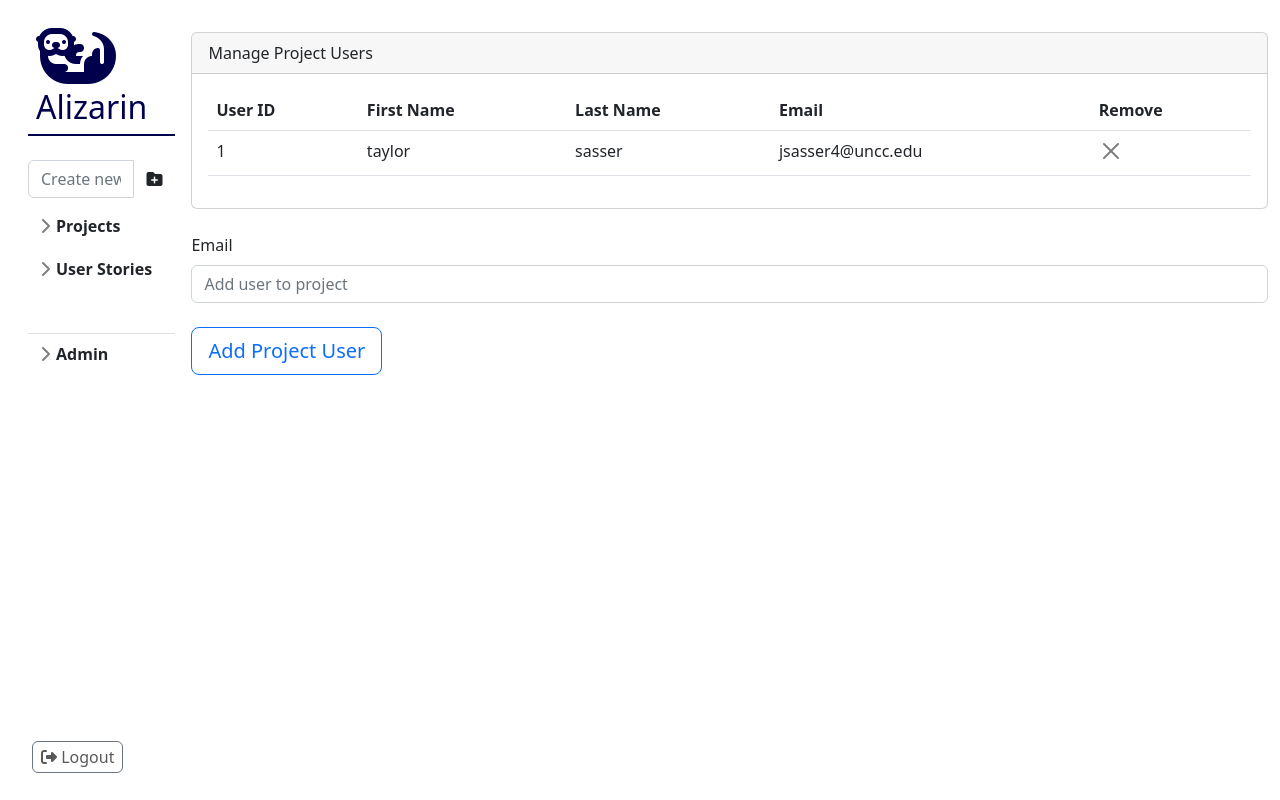
After one commit to jsasser4/Alizarin, a Flask app: page /users/1 in a window 1280 px wide. The commit adds this page. Run offline with Flask 3, Linux system fonts and the light colour scheme; a user stored in the database is signed in; data comes from the database, SQL or seed files in the repository; some libraries are stand-ins or nearby versions.

Commit message:
Add Sorting and Stories

```diff
--- a/app.py
+++ b/app.py
@@ -3,7 +3,7 @@ from flask import Flask, url_for, request, session, redirect
 from flask import render_template
 from bcrypt import hashpw, gensalt, checkpw
 from re import compile, sub
-from src.form import RegisterForm, LoginForm, ProjectForm, SprintForm, TaskForm
+from src.form import RegisterForm, LoginForm, ProjectForm, SprintForm, TaskForm, UserForm, UserStory
 from src import db
 from src.model.project import Project
 from src.model.sprint import Sprint
@@ -11,6 +11,7 @@ from src.model.task import Task
 from src.model.user import User
 from src.model.story import Story
 from src.model.login_attempt import LoginAttempt
+from sqlalchemy import asc, desc
 
 app = Flask(__name__)
 app.config['SQLALCHEMY_DATABASE_URI'] = 'sqlite:///flask_note_app.db'
@@ -22,6 +23,7 @@ db.init_app(app)
 @app.template_filter()
 def strftime(value, fmt="%H:%M %d-%m-%y"):
     return value.strftime(fmt)
+
 
 with app.app_context():
     db.create_all()
@@ -57,18 +59,24 @@ def login():
 @app.route('/project', methods=['POST', 'GET'])
 @app.route('/project/<project_id>', methods=['POST', 'GET'])
 def project(project_id=None):
+    sort_fn = lambda sprint: sprint.name
+    if 'sort' in request.args and request.args.get('sort') == 'date':
+        sort_fn = lambda sprint: sprint.created_at
+
     user = db.session.query(User).filter_by(user_id=session.get('user_id')).one()
     active_project = None
+    is_owner = False
     if project_id is not None:
         active_project = db.session.query(Project).filter_by(project_id=project_id).one()
+        active_project.sprints.sort(key=sort_fn)
+        is_owner = (active_project.created_by.user_id == user.user_id)
     elif len(user.projects) != 0:
         return redirect(url_for('project', project_id=user.projects[0].project_id))
-
     project_form = ProjectForm()
     sprint_form = SprintForm()
     task_form = TaskForm()
     return render_template("app/project.html", project_form=project_form, sprint_form=sprint_form, task_form=task_form,
-                           projects=user.projects, active_project=active_project)
+                           projects=user.projects, active_project=active_project, is_owner=is_owner)
 
 
 @app.route('/project/add', methods=['POST', 'GET'])
@@ -95,6 +103,7 @@ def sprint_add(project_id: int):
         return redirect(url_for('project', project_id=project_id))
     return redirect(url_for('project', project_id=project_id))
 
+
 @app.route('/sprint/delete/<project_id>/<sprint_id>', methods=['POST', 'GET'])
 def sprint_delete(project_id, sprint_id):
     sprint = db.session.query(Sprint).filter_by(sprint_id=sprint_id).one()
@@ -102,6 +111,7 @@ def sprint_delete(project_id, sprint_id):
         db.session.delete(sprint)
         db.session.commit()
     return redirect(url_for('project', project_id=project_id))
+
 
 @app.route('/task/add/<project_id>/<sprint_id>', methods=['POST', 'GET'])
 def task_add(project_id, sprint_id):
@@ -117,6 +127,7 @@ def task_add(project_id, sprint_id):
         return redirect(url_for('project', project_id=project_id))
     return redirect(url_for('project', project_id=project_id))
 
+
 @app.route('/task/delete/<project_id>/<task_id>', methods=['POST', 'GET'])
 def task_delete(project_id, task_id):
     task = db.session.query(Task).filter_by(task_id=task_id).one()
@@ -125,12 +136,81 @@ def task_delete(project_id, task_id):
         db.session.commit()
     return redirect(url_for('project', project_id=project_id))
 
+
 @app.route('/story/<project_id>', methods=['POST', 'GET'])
 def story(project_id):
+    project_form = ProjectForm()
+    user_story = UserStory()
     user = db.session.query(User).filter_by(user_id=session.get('user_id')).one()
-    stories = db.session.query(Story).filter_by(project_id=project_id).all()
+    active_project = db.session.query(Project).filter_by(project_id=project_id).one()
+    is_owner = (active_project.created_by.user_id is user.user_id)
+
+    return render_template("app/story.html",
+                           is_owner=is_owner,
+                           project_form=project_form,
+                           user_story=user_story,
+                           active_project=active_project,
+                           projects=user.projects)
+
+
+@app.route('/story/add/<project_id>', methods=['POST', 'GET'])
+def story_add(project_id):
+    user_story = UserStory()
+    active_project = db.session.query(Project).filter_by(project_id=project_id).one()
+
+    if user_story.validate_on_submit():
+        new_story = Story(content=request.form['content'])
+        db.session.add(new_story)
+        db.session.commit()
+        active_project.stories.append(new_story)
+        db.session.commit()
+    return redirect(url_for('story', project_id=project_id))
+
+
+@app.route('/story/delete/<project_id>/<story_id>', methods=['GET'])
+def story_delete(project_id, story_id):
+    s = db.session.query(Story).filter_by(story_id=story_id).one()
+    p = db.session.query(Project).filter_by(project_id=project_id).one()
+    p.stories.remove(s)
+    db.session.commit()
+    return redirect(url_for('story', project_id=project_id))
+
+
+@app.route('/users/<project_id>', methods=['POST', 'GET'])
+def users(project_id):
     project_form = ProjectForm()
-    return render_template("app/story.html", stories=stories, project_form=project_form, projects=user.projects)
+    user_form = UserForm()
+    user = db.session.query(User).filter_by(user_id=session.get('user_id')).one()
+    active_project = db.session.query(Project).filter_by(project_id=project_id).one()
+    is_owner = (active_project.created_by.user_id is user.user_id)
+    if not is_owner:
+        return redirect(url_for('project'))
+    return render_template("app/users.html",
+                           is_owner=is_owner,
+                           project_form=project_form,
+                           user_form=user_form,
+                           active_project=active_project,
+                           projects=user.projects)
+
+
+@app.route('/users/add/<project_id>', methods=['GET', 'POST'])
+def user_add(project_id):
+    user_form = UserForm()
+    p = db.session.query(Project).filter_by(project_id=project_id).one()
+    if user_form.validate_on_submit():
+        new_user = db.session.query(User).filter_by(email=request.form['email']).one()
+        p.users.append(new_user)
+        db.session.commit()
+    return redirect(url_for('project', project_id=project_id))
+
+
+@app.route('/users/delete/<project_id>/<user_id>', methods=['GET'])
+def user_remove(project_id, user_id):
+    p = db.session.query(Project).filter_by(project_id=project_id).one()
+    u = db.session.query(User).filter_by(user_id=user_id).one()
+    p.users.remove(u)
+    db.session.commit()
+    return redirect(url_for('project', project_id=project_id))
 
 
 @app.route('/register', methods=['POST', 'GET'])
--- a/src/form.py
+++ b/src/form.py
@@ -67,3 +67,17 @@ class TaskForm(FlaskForm):
     name = StringField('Task Name', validators=[Length(1, 32)])
     description = TextAreaField('Sprint Description', validators=[Length(1, 1024)])
     submit = SubmitField('Add task to Sprint')
+
+
+class UserForm(FlaskForm):
+    class Meta:
+        csrf = False
+    email = StringField('Email', [Email(message='Not a valid email address.'), DataRequired()])
+    submit = SubmitField('Add Project User')
+
+
+class UserStory(FlaskForm):
+    class Meta:
+        csrf = False
+    content = TextAreaField('Story Content', validators=[Length(1, 1024)])
+    submit = SubmitField('Create Project Story')
--- a/src/model/project.py
+++ b/src/model/project.py
@@ -13,6 +13,7 @@ class Project(db.Model):
     created_by = db.relationship('User')
 
     sprints = db.relationship("Sprint", back_populates="project")
+    stories = db.relationship("Story", back_populates="project")
 
     created_at: datetime = db.Column(DateTime, default=datetime.utcnow)
 
--- a/static/css/app/projects.css
+++ b/static/css/app/projects.css
@@ -1,6 +1,6 @@
 [contenteditable][placeholder]:empty:before {
     white-space: pre;
-    content: attr(placeholder) "\n";
+    content: attr(placeholder);
     position: absolute;
     color: gray;
     background-color: transparent;
--- a/templates/app/layout/sidebar.html
+++ b/templates/app/layout/sidebar.html
@@ -11,7 +11,7 @@
                         <form class="d-block" action="{{ url_for('project_add') }}" method=post id="project-add"
                               name="projectadd">
                             <div class="input-group mt-0">
-                                {{ project_form.name(class_="form-control ", placeholder_="Create new project") }}
+                                {{ project_form.name(class_="form-control ", placeholder_="Create new") }}
                                 <button type="submit" class="btn btn-default">
                                     <i class="fa-solid fa-folder-plus fa"></i>
                                 </button>
@@ -27,7 +27,8 @@
                             <ul class="list-unstyled fw-normal pb-1 small">
                                 {% for project in projects %}
                                     <li class="mb-1">
-                                        <a href="{{ url_for('project', project_id=project.project_id) }}" class="list-item d-inline-flex align-items-center rounded">{{ project.name }}</a>
+                                        <a href="{{ url_for('project', project_id=project.project_id) }}"
+                                           class="list-item d-inline-flex align-items-center rounded">{{ project.name }}</a>
                                     </li>
                                 {% endfor %}
                             </ul>
@@ -40,29 +41,16 @@
                         </button>
                         <div id="stories-collapse" class="collapse">
                             <ul class="list-unstyled fw-normal pb-1 small">
+                               <ul class="list-unstyled fw-normal pb-1 small">
                                     <li class="mb-1">
-                                    <a href="/" class="list-item d-inline-flex align-items-center rounded fw-bold">Add
-                                        User Story</a>
+                                        <a href="{{ url_for('story', project_id=active_project.project_id) }}" class="list-item d-inline-flex align-items-center rounded fw-bold">Mange Project Stories
+                                        </a>
                                     </li>
-                                <li class="mb-1">
-                                    <a href="/" class="list-item d-inline-flex align-items-center rounded">User Story
-                                        0</a>
-                                </li>
-                                <li class="mb-1">
-                                    <a href="/" class="list-item d-inline-flex align-items-center rounded">User Story
-                                        1</a>
-                                </li>
-                                <li class="mb-1">
-                                    <a href="/" class="list-item d-inline-flex align-items-center rounded">User Story
-                                        2</a>
-                                </li>
-                                <li class="mb-1">
-                                    <a href="/" class="list-item d-inline-flex align-items-center rounded">User Story
-                                        3</a>
-                                </li>
+                                </ul>
                             </ul>
                         </div>
                     </li>
+                    {% if is_owner %}
                         <li class="border-bottom mt-5 mb-1"></li>
                         <li class="sidebar-group">
                             <button class="btn expand d-inline-flex align-items-center rounded w-100"
@@ -72,8 +60,7 @@
                             <div id="admin-collapse" class="collapse">
                                 <ul class="list-unstyled fw-normal pb-1 small">
                                     <li class="mb-1">
-                                    <a href="/" class="list-item d-inline-flex align-items-center rounded fw-bold">Manage
-                                        Users
+                                        <a href="{{ url_for('users', project_id=active_project.project_id) }}" class="list-item d-inline-flex align-items-center rounded fw-bold">Manage Users
                                         </a>
                                     </li>
                                 </ul>
@@ -85,9 +72,9 @@
                                 Logout
                             </a>
                         </li>
+                    {% endif %}
                 </ul>
             </nav>
-
         </div>
     </div>
 </aside>
--- /dev/null
+++ b/templates/app/users.html
@@ -0,0 +1,63 @@
+{% extends 'app/layout/default.html' %}
+
+{% block title %}Manage Users{% endblock %}
+
+{% block scripts %}
+    <script src="{{ url_for('static', filename='js/app/projects.js') }}"></script>
+{% endblock %}
+
+{% block stylesheets %}
+    <link rel="stylesheet" href="{{ url_for('static', filename='css/app/projects.css') }}">
+{% endblock %}
+
+{% block header %}Manage Users{% endblock %}
+
+{% block content %}
+    <div class="card">
+        <div class="card-header">
+            Manage Project Users
+        </div>
+        <div class="card-body">
+            <table class="table">
+                <thead>
+                <tr>
+                    <th scope="col">User ID</th>
+                    <th scope="col">First Name</th>
+                    <th scope="col">Last Name</th>
+                    <th scope="col">Email</th>
+                    <th scope="col">Remove</th>
+                </tr>
+                </thead>
+                <tbody>
+                {% for u in active_project.users %}
+                    <tr>
+                        <td>{{ u.user_id }}</td>
+                        <td>{{ u.first_name }}</td>
+                        <td>{{ u.last_name }}</td>
+                        <td>{{ u.email }}</td>
+                        <td>
+                            <a href="{{ url_for('user_remove', project_id=active_project.project_id, user_id=u.user_id) }}"
+                               class="btn btn-close mb-1" role="button"
+                               aria-label="Close"></a>
+                        </td>
+                    </tr>
+                {% endfor %}
+                </tbody>
+            </table>
+        </div>
+    </div>
+    <div class="row my-4">
+        <form method="POST" action="{{ url_for('user_add', project_id=active_project.project_id) }}">
+            {{ user_form.email.label(class_="mb-2") }}
+            {{ user_form.email(class_="form-control", placeholder_="Add user to project") }}
+            {% if user_form.email.errors %}
+                <ul class="errors">
+                    {% for error in user_form.email.errors %}
+                        <li>{{ error }}</li>
+                    {% endfor %}
+                </ul>
+            {% endif %}
+            {{ user_form.submit(class_="btn btn-lg btn-outline-primary btn-block my-4") }}
+        </form>
+    </div>
+{% endblock %}
```
Also changed, not shown: src/model/story.py (+9 -7 lines), templates/app/project.html (+9 -2 lines), templates/app/story.html (+45 -13 lines), templates/app/user.html (deleted, +0 -15 lines), instance/flask_note_app.db. Lines whose indentation alone changed are shown as unchanged.
